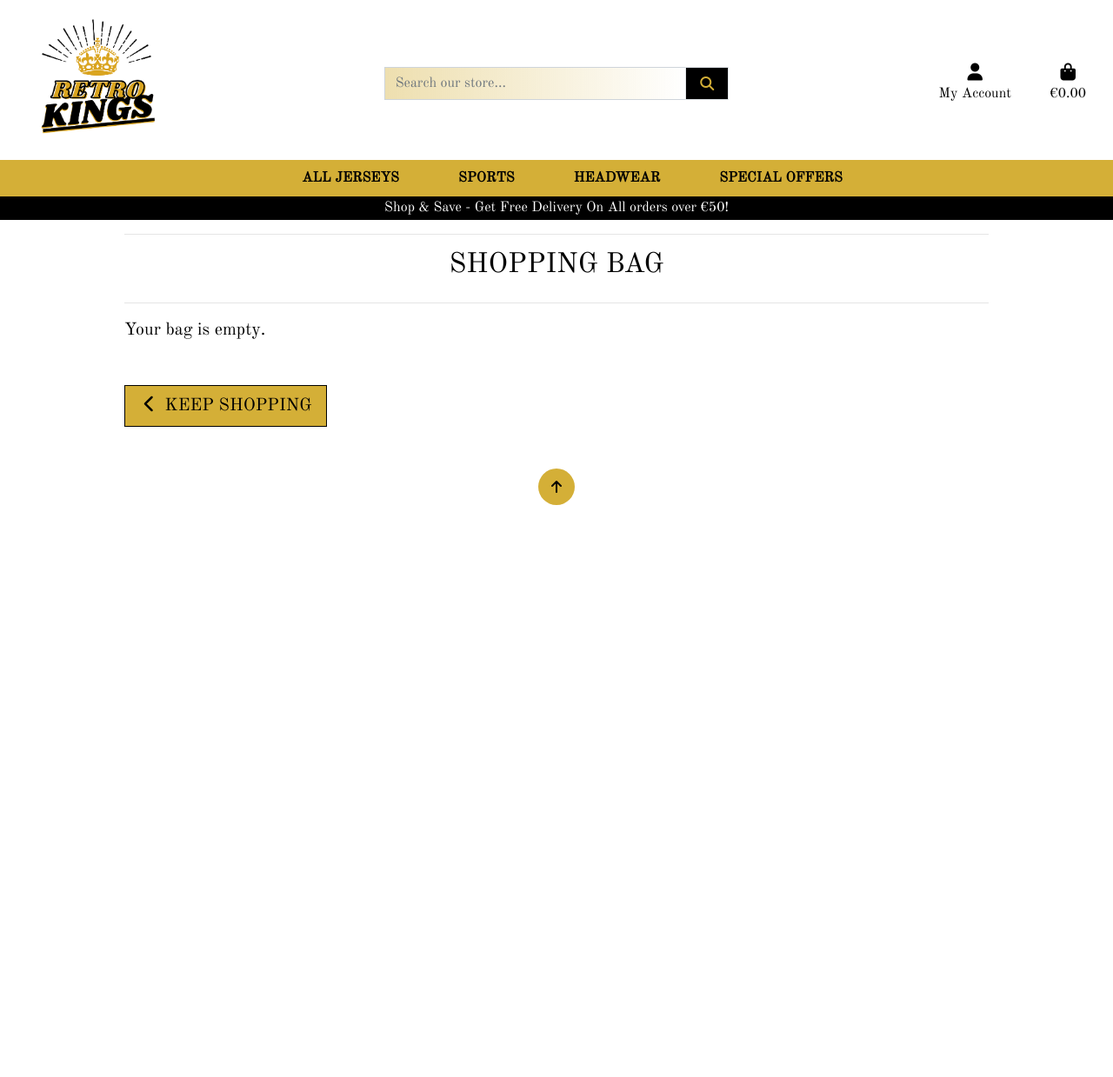
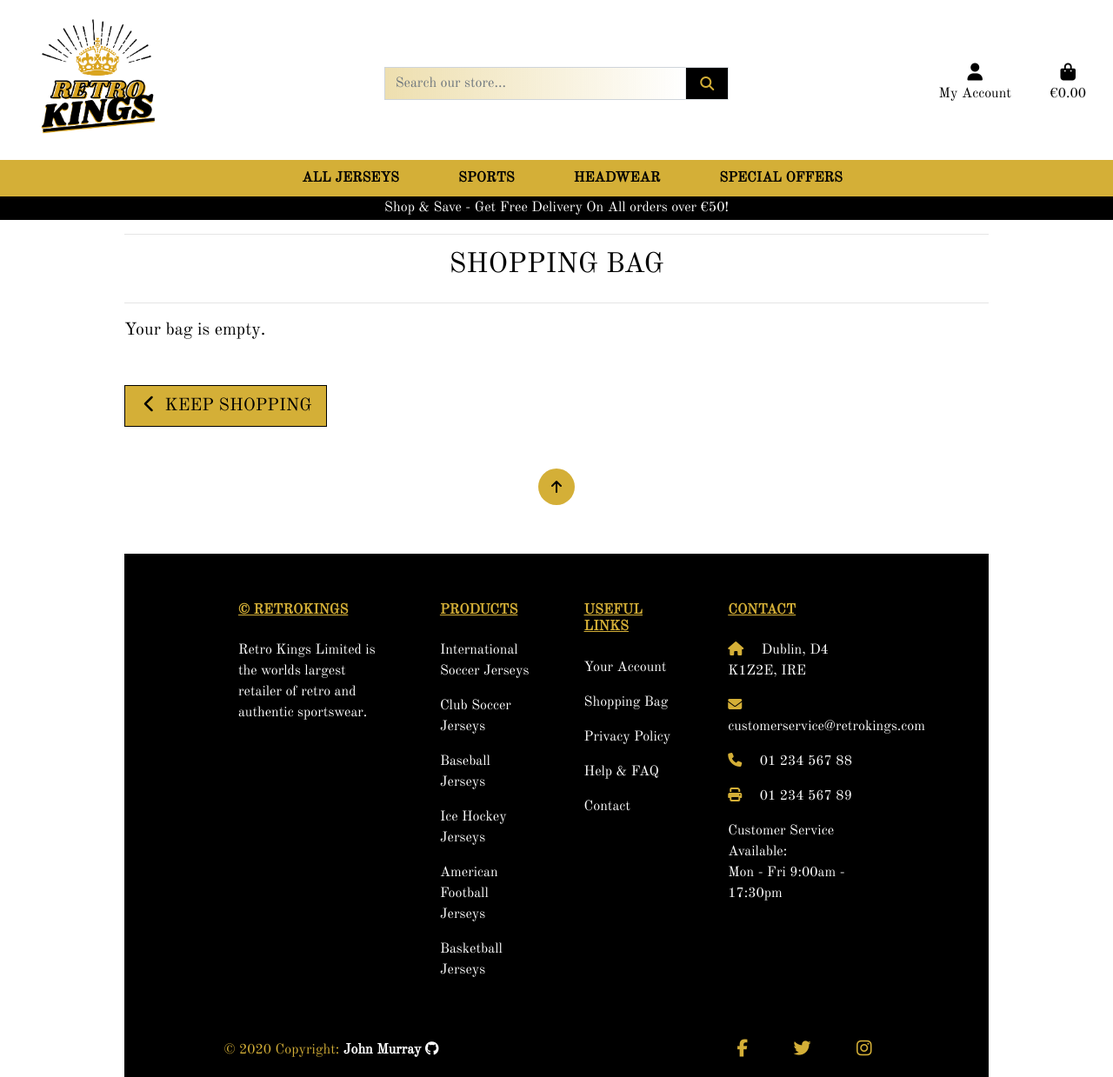
Before and after one commit to Jmurray1989/RetroKings, a Django app: page /bag/ in a window 1280 px wide. Shown: the whole page at 87% size. Before the commit the page ends 581 px from the top, so only its background shows below. Run offline with Django 3.2, Linux system fonts and the light colour scheme; some libraries are stand-ins or nearby versions.

Commit message:
Re-added footer into bag view

```diff
--- a/bag/templates/bag/bag.html
+++ b/bag/templates/bag/bag.html
@@ -118,8 +118,6 @@
     </a>
 </div>
 
-{% block footer %}{% endblock %}
-
 {% endblock %}
 {% block postloadjs %}
 {{ block.super }}
--- a/templates/base.html
+++ b/templates/base.html
@@ -160,9 +160,7 @@
     {% block content %}
     {% endblock %}
 
-    {% block footer %}
     {% include 'partials/footer.html' %}
-    {% endblock %}
 
     {% block postloadjs %}
     <script type="text/javascript">
--- a/templates/partials/footer.html
+++ b/templates/partials/footer.html
@@ -73,6 +73,9 @@
         </p>
         <p>
           <a href="{% url 'privacy_policy' %}" class="footer-link">Privacy Policy</a>
+        </p>
+        <p>
+          <a href="{% url 'faq' %}" class="footer-link">Help & FAQ</a>
         </p>
         <p>
           <a href="#!" class="footer-link">Contact</a>
```
